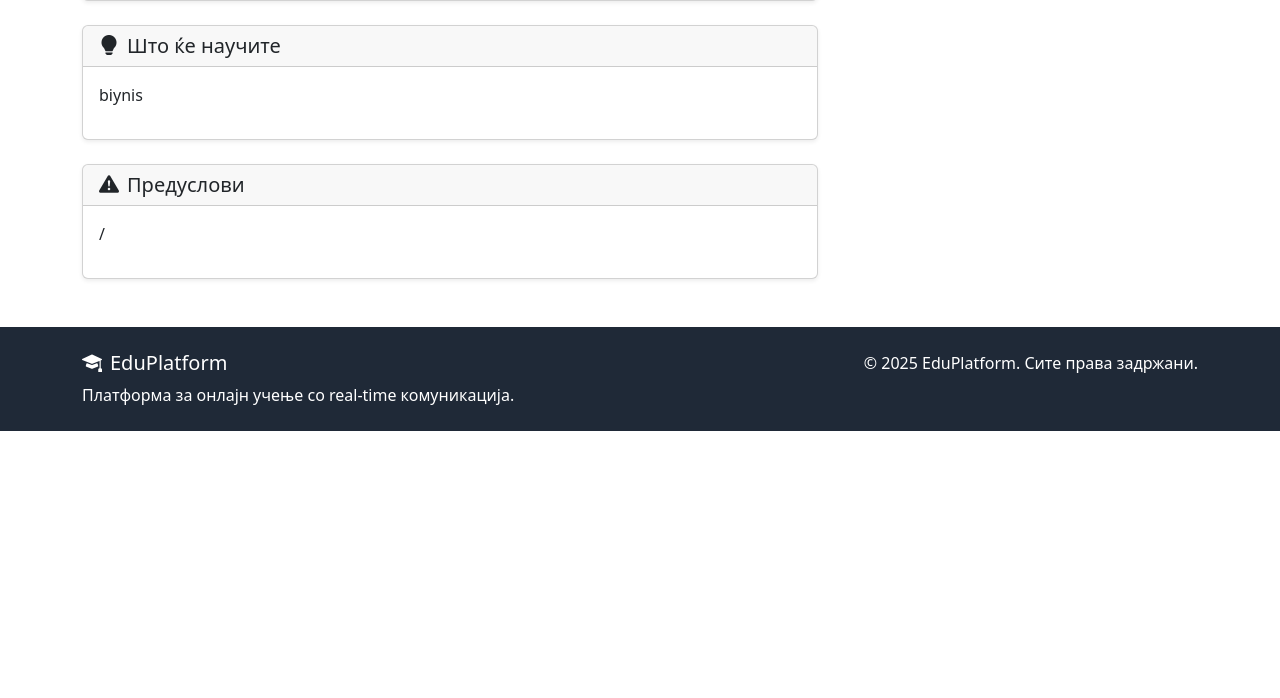
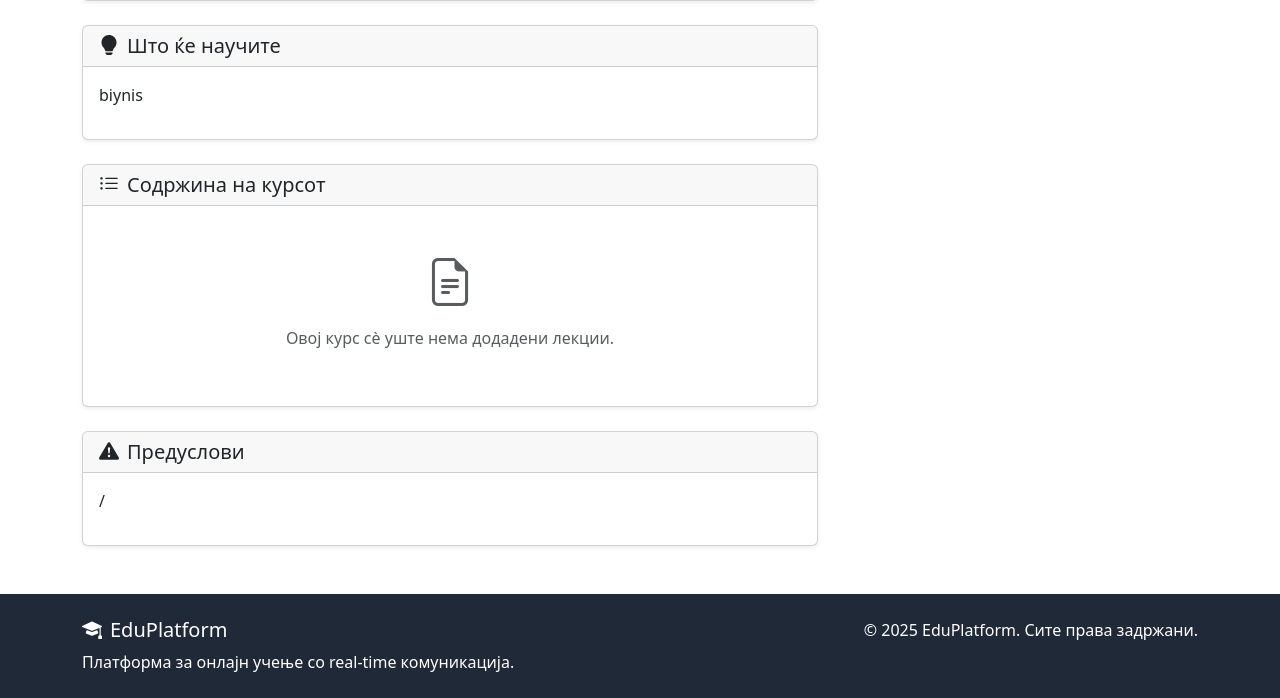
Before and after one commit to tasevskateodora/online-course-platform-with-real-time-chat, a Django app: a page that uses templates/courses/detail.html in a window 1280 px wide. Shown: the part 380-1078 px from the top of the page. Before the commit the page ends 811 px from the top, so only its background shows below. Run offline with Django 4.2, Linux system fonts and the light colour scheme; data comes from the database, SQL or seed files in the repository; both versions use the stored data as it was after the commit.

Commit message:
Added course content

```diff
--- a/templates/courses/detail.html
+++ b/templates/courses/detail.html
@@ -57,6 +57,72 @@
                 </div>
             </div>
             {% endif %}
+
+          <!-- Course Content / Lessons -->
+            <div class="card shadow-sm mb-4">
+                <div class="card-header d-flex justify-content-between align-items-center">
+                    <h5 class="mb-0"><i class="bi bi-list-ul me-2"></i>Содржина на курсот</h5>
+                    {% if user == course.instructor %}
+                        <a href="{% url 'courses:add_lesson' course.slug %}" class="btn btn-sm btn-success">
+                            <i class="bi bi-plus-circle me-1"></i>Додај лекција
+                        </a>
+                    {% endif %}
+                </div>
+                <div class="card-body">
+                    {% if course.lessons.all %}
+                        <div class="list-group">
+                            {% for lesson in course.lessons.all %}
+                            <div class="list-group-item">
+                                <div class="d-flex justify-content-between align-items-center">
+                                    <div>
+                                        <h6 class="mb-1">
+                                            <i class="bi bi-{% if lesson.lesson_type == 'video' %}play-circle{% elif lesson.lesson_type == 'text' %}file-text{% elif lesson.lesson_type == 'quiz' %}question-circle{% else %}clipboard-check{% endif %} me-2"></i>
+                                            {{ lesson.order }}. {{ lesson.title }}
+                                        </h6>
+                                        <small class="text-muted">
+                                            {{ lesson.duration_minutes }} минути
+                                            {% if lesson.is_free %}
+                                                <span class="badge bg-success ms-2">Бесплатно</span>
+                                            {% endif %}
+                                        </small>
+                                    </div>
+                                    <div>
+                                        {% if user.is_authenticated %}
+                                            {% if user == course.instructor or lesson.is_free %}
+                                                <a href="{% url 'courses:lesson_detail' course.slug lesson.id %}"
+                                                   class="btn btn-sm btn-outline-primary">
+                                                    <i class="bi bi-play-fill me-1"></i>Прегледај
+                                                </a>
+                                            {% else %}
+                                                <button class="btn btn-sm btn-outline-secondary" disabled>
+                                                    <i class="bi bi-lock-fill me-1"></i>Заклучено
+                                                </button>
+                                            {% endif %}
+                                        {% else %}
+                                            <a href="{% url 'accounts:login' %}" class="btn btn-sm btn-outline-primary">
+                                                Најави се
+                                            </a>
+                                        {% endif %}
+                                    </div>
+                                </div>
+                            </div>
+                            {% endfor %}
+                        </div>
+                    {% else %}
+                        <div class="text-center py-4">
+                            <i class="bi bi-file-earmark-text text-muted" style="font-size: 3rem;"></i>
+                            <p class="text-muted mt-2">
+                                {% if user == course.instructor %}
+                                    Сè уште нема додадени лекции.
+                                    <a href="{% url 'courses:add_lesson' course.slug %}">Додајте ја првата лекција</a>
+                                {% else %}
+                                    Овој курс сè уште нема додадени лекции.
+                                {% endif %}
+                            </p>
+                        </div>
+                    {% endif %}
+                </div>
+            </div>
 
             <!-- Requirements -->
             {% if course.requirements %}
```
Also changed, not shown: db.sqlite3, media/profile_pics/Screenshot_2025-10-19_at_12.26.57.png (added).
